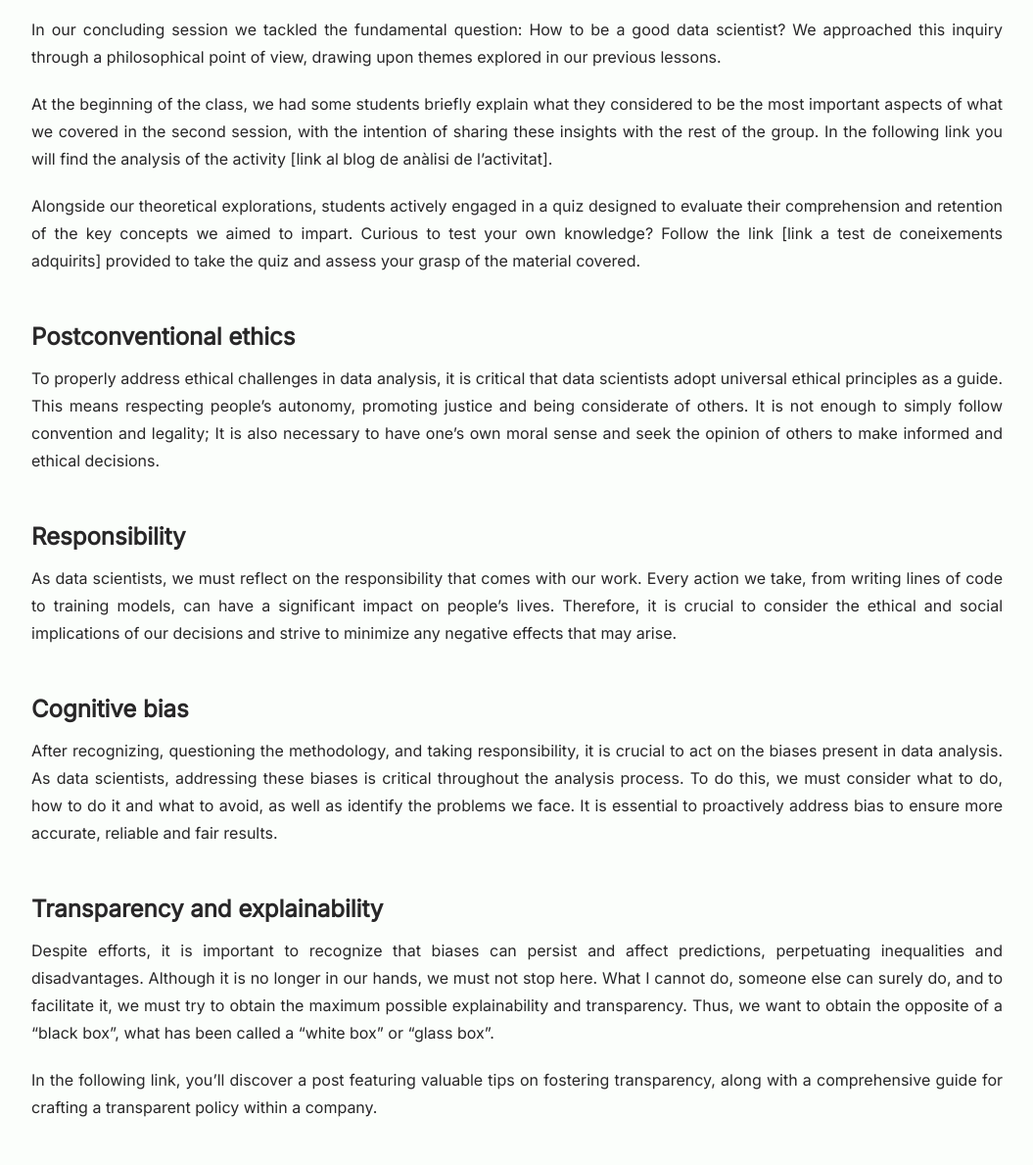
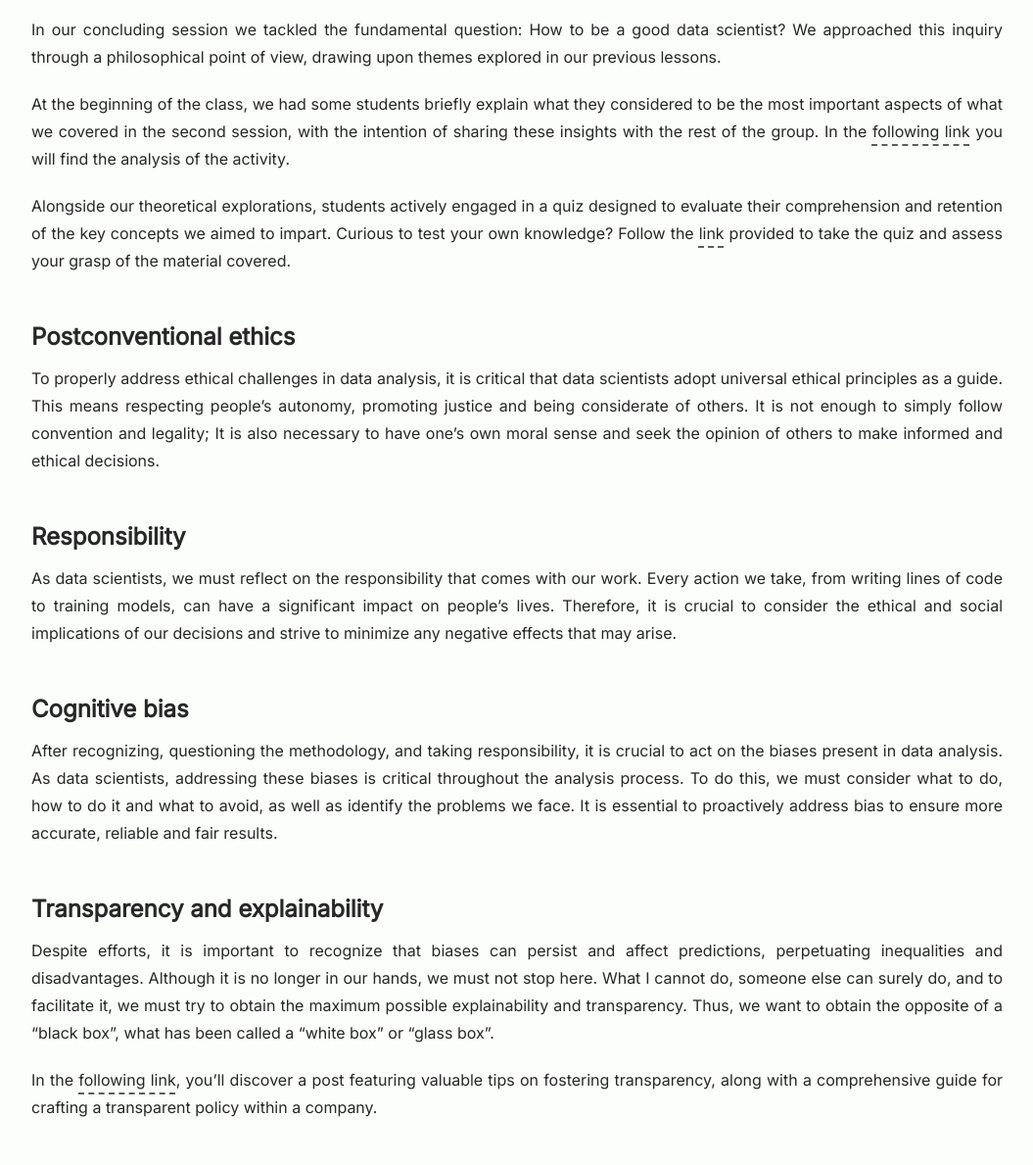
Before and after one commit to marcfranquesa/ai-bias-and-transparency-blog, an Astro site: page /posts/third-lesson in a window 1280 px wide. Shown: the part 397-1586 px from the top of the page at 98% size, without its empty margins (112-1167 px from the left). Built offline with nearby package versions, Linux system fonts and the light colour scheme; Astro itself is replaced by a stand-in of ours; some packages are replaced by stand-ins of ours.

Commit message:
Fix broken links

```diff
--- a/src/content/blog/third-lesson.md
+++ b/src/content/blog/third-lesson.md
@@ -12,9 +12,9 @@ main: true
 
 In our concluding session we tackled the fundamental question: How to be a good data scientist? We approached this inquiry through a philosophical point of view, drawing upon themes explored in our previous lessons.
 
-At the beginning of the class, we had some students briefly explain what they considered to be the most important aspects of what we covered in the second session, with the intention of sharing these insights with the rest of the group. In the following link you will find the analysis of the activity [link al blog de anàlisi de l’activitat].
+At the beginning of the class, we had some students briefly explain what they considered to be the most important aspects of what we covered in the second session, with the intention of sharing these insights with the rest of the group. In the [following link](/posts/second-lesson-conclusions) you will find the analysis of the activity.
 
-Alongside our theoretical explorations, students actively engaged in a quiz designed to evaluate their comprehension and retention of the key concepts we aimed to impart. Curious to test your own knowledge? Follow the link [link a test de coneixements adquirits] provided to take the quiz and assess your grasp of the material covered.
+Alongside our theoretical explorations, students actively engaged in a quiz designed to evaluate their comprehension and retention of the key concepts we aimed to impart. Curious to test your own knowledge? Follow the [link](https://forms.gle/zEuhGWeu1oSjVU4s8) provided to take the quiz and assess your grasp of the material covered.
 
 ## Postconventional ethics
 
@@ -32,4 +32,4 @@ After recognizing, questioning the methodology, and taking responsibility, it is
 
 Despite efforts, it is important to recognize that biases can persist and affect predictions, perpetuating inequalities and disadvantages. Although it is no longer in our hands, we must not stop here. What I cannot do, someone else can surely do, and to facilitate it, we must try to obtain the maximum possible explainability and transparency. Thus, we want to obtain the opposite of a "black box", what has been called a "white box" or "glass box".
 
-In the following link, you'll discover a post featuring valuable tips on fostering transparency, along with a comprehensive guide for crafting a transparent policy within a company.
+In the [following link](https://blog.hubspot.com/marketing/ai-transparency), you'll discover a post featuring valuable tips on fostering transparency, along with a comprehensive guide for crafting a transparent policy within a company.
```
